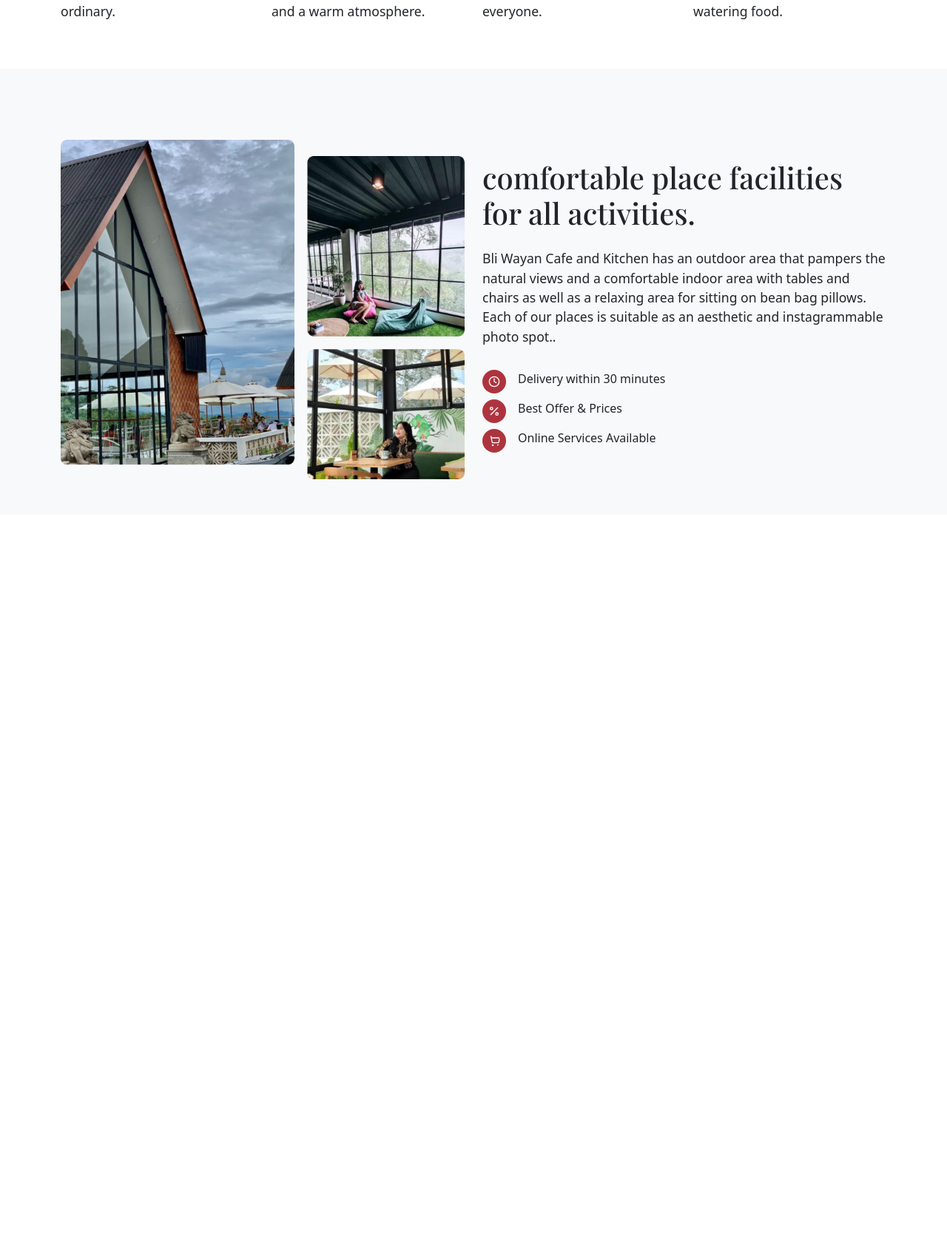
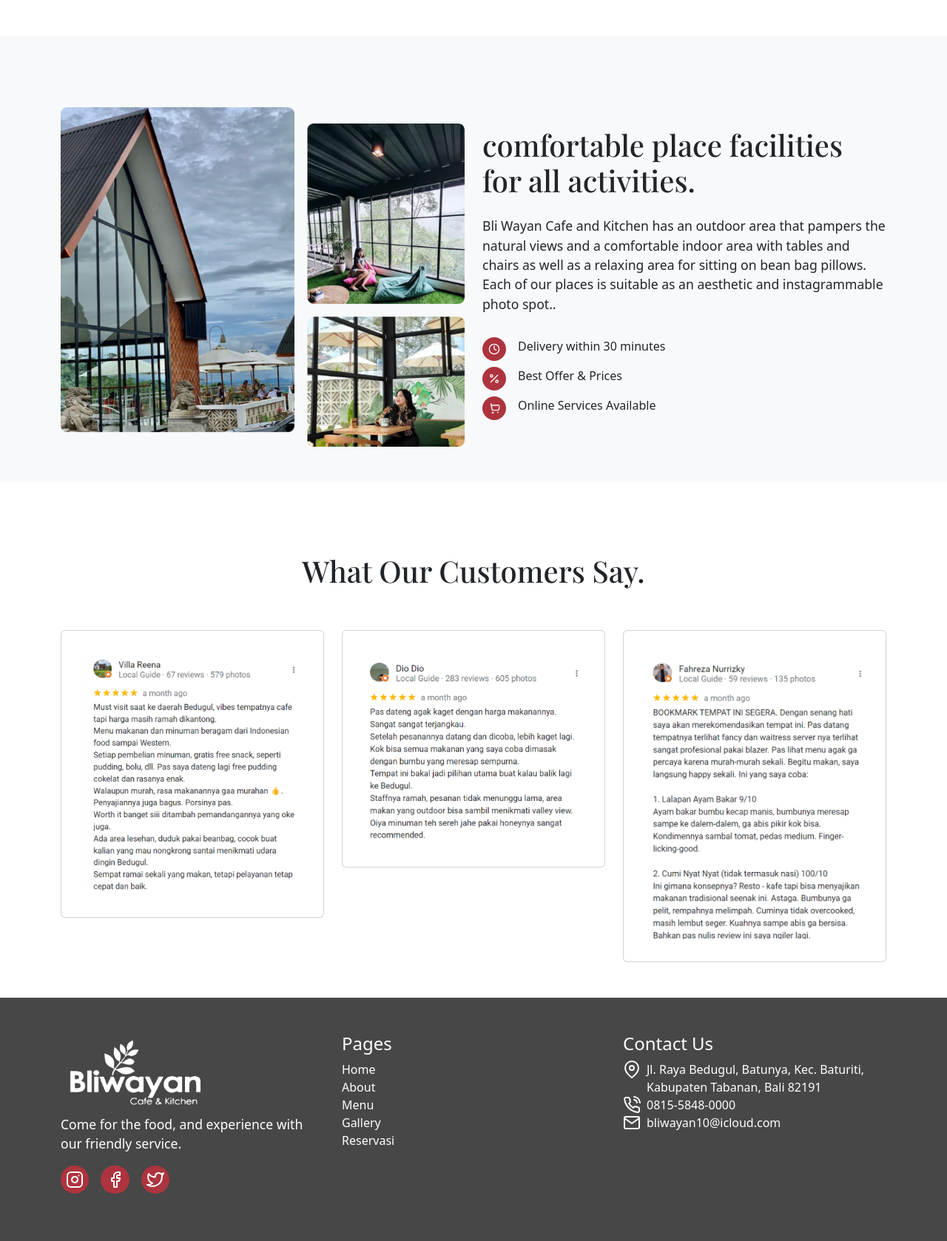
Before and after one commit to Andndre/bliwayan, a PHP site: page / in a window 1280 px wide. Shown: the part 2748-4426 px from the top of the page at 74% size. Before the commit the page ends 3396 px from the top, so only its background shows below. Run offline with PHP 8.4, Linux system fonts and the light colour scheme; some web fonts are replaced.

Commit message:
landing complete

```diff
--- /dev/null
+++ b/components/footer.php
@@ -0,0 +1,35 @@
+<footer class="bg-dark text-white py-5">
+    <div class="container">
+        <div class="row">
+            <div class="col-md-4">
+                <img class="img-fluid" style="max-width: 200px;" src="/images/logo-bw.png" alt="bliwayan logo">
+                <p>Come for the food, and experience with our friendly service.</p>
+                <ul class="social-links list-unstyled d-flex gap-3">
+                    <li><a href="#" style="text-decoration: none; color: white;"><i data-feather="instagram" class="icon-size"></i></a></li>
+                    <li><a href="#" style="text-decoration: none; color: white;"><i data-feather="facebook" class="icon-size"></i></a></li>
+                    <li><a href="#" style="text-decoration: none; color: white;"><i data-feather="twitter" class="icon-size"></i></a></li>
+                </ul>
+            </div>
+            <div class="col-md-4">
+                <h4>Pages</h4>
+                <nav>
+                    <ul class="list-unstyled">
+                        <li><a href="" style="text-decoration: none; color: white;">Home</a></li>
+                        <li><a href="" style="text-decoration: none; color: white;">About</a></li>
+                        <li><a href="" style="text-decoration: none; color: white;">Menu</a></li>
+                        <li><a href="" style="text-decoration: none; color: white;">Gallery</a></li>
+                        <li><a href="" style="text-decoration: none; color: white;">Reservasi</a></li>
+                    </ul>
+                </nav>
+            </div>
+            <div class="col-md-4">
+                <h4>Contact Us</h4>
+                <ul class="list-unstyled">
+                    <li class="d-flex gap-2 align-items-start"><i data-feather="map-pin" class="icon-size"></i> Jl. Raya Bedugul, Batunya, Kec. Baturiti, Kabupaten Tabanan, Bali 82191</li>
+                    <li class="d-flex gap-2 align-items-start"><i data-feather="phone-call" class="icon-size"></i> 0815-5848-0000</li>
+                    <li class="d-flex gap-2 align-items-start"><i data-feather="mail" class="icon-size"></i> <a href="mailto:bliwayan10@icloud.com" style="text-decoration: none; color: white;">bliwayan10@icloud.com</a></li>
+                </ul>
+            </div>
+        </div>
+    </div>
+</footer>
--- a/css/style.css
+++ b/css/style.css
@@ -1,3 +1,7 @@
+:root {
+	--bs-dark-rgb: 71, 71, 71;
+}
+
 .h1 {
 	font-size: 4rem;
 }
@@ -97,3 +101,40 @@ ul.list-icons-primary svg {
 	width: 2rem;
 	height: 2rem;
 }
+
+.social-links {
+	display: flex;
+	gap: .7rem;
+	a {
+		display: contents;
+	}
+}
+
+.social-links li {
+	color: white;
+	border-radius: 50%;
+	width: 2.4rem;
+	height: 2.4rem;
+	background-color: #AD343E;
+	display: flex;
+	justify-content: center;
+	align-items: center;
+}
+
+.social-links svg {
+	width: 1rem;
+	height: 1rem;
+}
+
+.icon-size {
+	min-width: 24px;
+	min-height: 24px;
+	width: 24px;
+	height: 24px;
+	flex-shrink: 0;
+}
+
+.card-dark {
+	background-color: rgb(var(--bs-dark-rgb));
+	color: white;
+}
--- a/index.php
+++ b/index.php
@@ -76,8 +76,18 @@
 			<div class="container py-5">
 				<div class="pt-5"></div>
 				<div class="row">
-					<div class="col-12 col-lg-6">
-						<img class="img-fluid" src="/images/illustrations/illustration-1.png" alt="illustration">
+					<div class="col-12 col-lg-6" style="position: relative;">
+						<img class="img-fluid" style="width: 80%;" src="/images/illustrations/illustration-1.png" alt="illustration">
+						<div class="card card-dark" style="position: absolute; bottom: 0; right: 1rem;">
+							<div class="card-body w-100" style="max-width: 300px;">
+								<h3>Come and visit us</h3>
+								<ul class="list-unstyled">
+									<li class="d-flex gap-2 align-items-start"><i data-feather="phone-call" class="icon-size"></i> 0815-5848-0000</li>
+									<li class="d-flex gap-2 align-items-start"><i data-feather="mail" class="icon-size"></i> <a href="mailto:bliwayan10@icloud.com" style="text-decoration: none; color: white;">bliwayan10@icloud.com</a></li>
+									<li class="d-flex gap-2 align-items-start"><i data-feather="map-pin" class="icon-size"></i> Jl. Raya Bedugul, Batunya, Kec. Baturiti, Kabupaten Tabanan, Bali 82191</li>
+                </ul>
+							</div>
+						</div>
 					</div>
 					<div class="col-12 col-lg-6">
 						<h2>We provide healthy food for your family.</h2>
@@ -141,7 +151,37 @@
 	 </section>
 	<!-- comfortable place facilities for all activities - End -->
 
+	<!-- what our customer say - Start -->
+	<section class="container py-5">
+		<div class="pt-5"></div>
+		<h2 class="text-center">What Our Customers Say.</h2>
+		<div class="row pt-5">
+			<div class="col-12 col-md-6 col-lg-4">
+				<div class="card">
+					<div class="card-body">
+						<img class="img-fluid" src="/images/reviews/1.png" alt="">
+					</div>
+				</div>
+			</div>
+			<div class="col-12 col-md-6 col-lg-4">
+				<div class="card">
+					<div class="card-body">
+						<img class="img-fluid" src="/images/reviews/2.png" alt="">
+					</div>
+				</div>
+			</div>
+			<div class="col-12 col-md-6 col-lg-4">
+				<div class="card">
+					<div class="card-body">
+						<img class="img-fluid" src="/images/reviews/3.png" alt="">
+					</div>
+				</div>
+			</div>
+		</div>
+	</section>
+	<!-- what our customer say - End -->
 </main>
+<?php include 'components/footer.php'; ?>
 <?php include 'layout/scripts.php'; ?>
 </body>
 </html>
```
Also changed, not shown: images/logo-bw.png (added), images/reviews/1.png (added), images/reviews/2.png (added), images/reviews/3.png (added).
